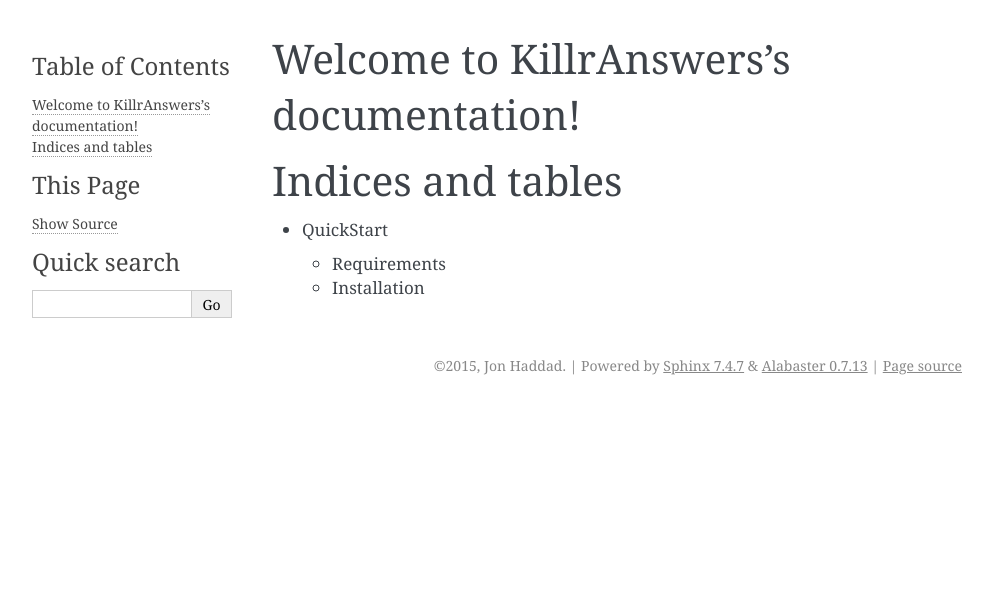
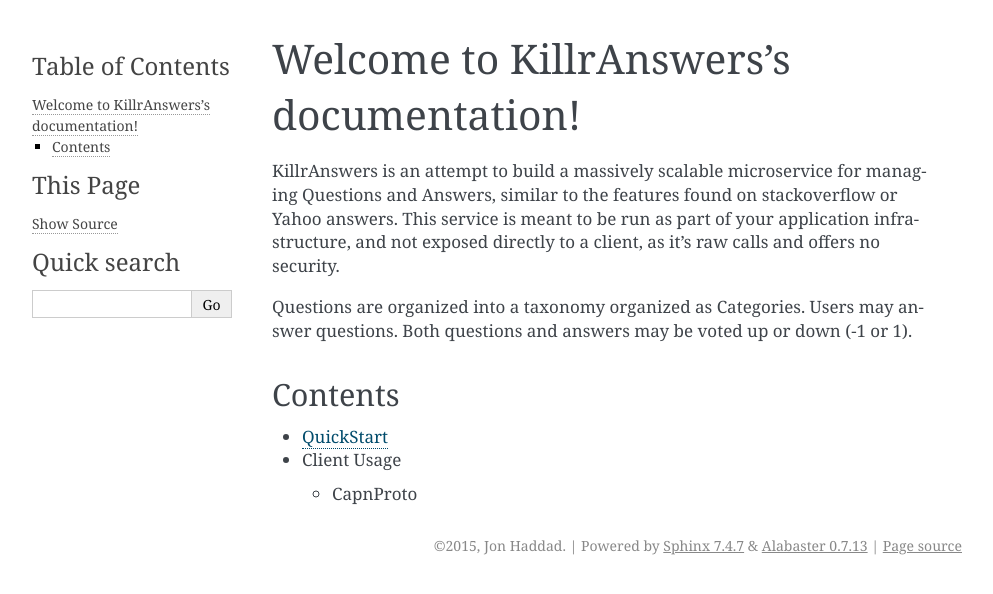
Before and after one commit to rustyrazorblade/killranswers, a Sphinx documentation site: the page built from docs/index.md, in a window 1280 px wide. Shown: the top 594 px of the page, without its empty margins (148-1141 px from the left). Built offline with Sphinx 7.4.7, drawn with Linux system fonts in a browser that asks for light colours.

Commit message:
fixed the auto structify thing

```diff
--- a/docs/conf.py
+++ b/docs/conf.py
@@ -16,7 +16,7 @@
 import os
 import shlex
 from recommonmark.parser import CommonMarkParser
-
+from recommonmark.transform import AutoStructify
 
 # If extensions (or modules to document with autodoc) are in another directory,
 # add these directories to sys.path here. If the directory is relative to the
@@ -289,3 +289,11 @@
 
 # If true, do not generate a @detailmenu in the "Top" node's menu.
 #texinfo_no_detailmenu = False
+
+github_doc_root = 'https://github.com/rustyrazorblade/killranswers/tree/master/doc/'
+def setup(app):
+    app.add_config_value('recommonmark_config', {
+            'url_resolver': lambda url: github_doc_root + url,
+            'auto_toc_tree_section': 'Contents',
+            }, True)
+    app.add_transform(AutoStructify)
--- a/docs/index.md
+++ b/docs/index.md
@@ -1,9 +1,14 @@
 Welcome to KillrAnswers's documentation!
 ========================================
 
-Indices and tables
-==================
+KillrAnswers is an attempt to build a massively scalable microservice for managing Questions and Answers, similar to the features found on stackoverflow or Yahoo answers.  This service is meant to be run as part of your application infrastructure, and not exposed directly to a client, as it's raw calls and offers no security.
 
-* QuickStart
-    * Requirements
-    * Installation
+Questions are organized into a taxonomy organized as Categories.  Users may answer questions.  Both questions and answers may be voted up or down (-1 or 1).
+
+
+Contents
+--------
+
+* [QuickStart](quickstart.md)
+* Client Usage
+    * CapnProto
--- a/requirements.txt
+++ b/requirements.txt
@@ -62,3 +62,4 @@
 traitlets==4.0.0
 waitress==0.8.10
 wsgiref==0.1.2
+-e git+https://github.com/rtfd/recommonmark.git@ed65113f82d578900b840cf3e0edf7dfa6c2b88c#egg=recommonmark-master
```
Also changed, not shown: docs/quickstart.md (added, +5 -0 lines).
